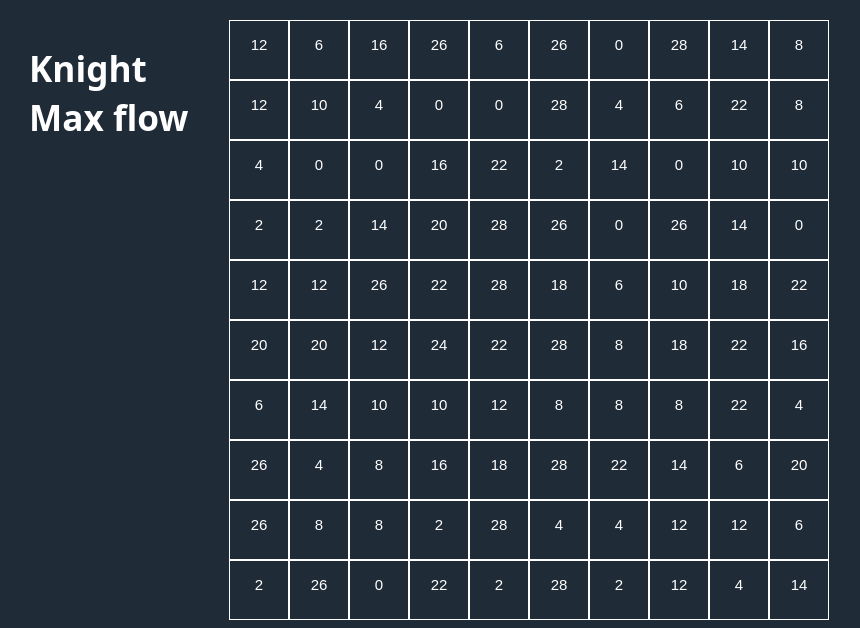
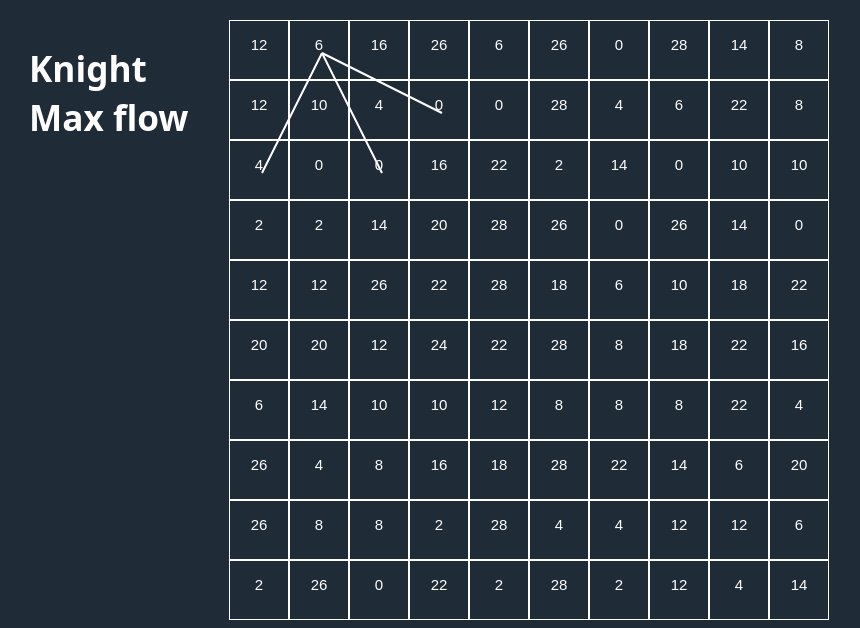
Before and after one commit to captainswain/knight-max-flow, a plain HTML site: page index.html in a window 1280 px wide. Shown: the whole page, without its empty margins (211-1071 px from the left). Drawn offline with nearby package versions, Linux system fonts and the light colour scheme.

Commit message:
Finding next available moves basics

```diff
--- a/index.html
+++ b/index.html
@@ -38,12 +38,17 @@
     // Draw cells
     drawBoard(context);
 
+    // drawCellLine(1, 9, 2, 5, context)
+
     // Generate random matrix
     var matrix = generateMatrix();
 
     // Print weights in grid
     printValues(matrix, context)
 
+    // Testing
+    findNextMoves(2, 1, matrix);
+
 
 </script>
 
--- a/knightflow.js
+++ b/knightflow.js
@@ -15,6 +15,15 @@ function writeCellWeight(x, y, weight, context) {
     context.textAlign = "center";
     context.fillText(weight, ((x * 60) - 30), ((y * 60) - 30));
 }
+
+function drawCellLine(x1,y1, x2, y2, context){
+    context.beginPath();
+    context.moveTo((x1 * 60) - 27, (y1 * 60) - 27);
+    context.lineTo((x2 * 60) - 27, (y2 * 60) - 27);
+    context.stroke();
+}
+
+
 
 
 function generateMatrix(){
@@ -39,12 +48,21 @@ function printValues(array, context){
     }
 }
 
-
 function findNextMoves(x,y, matrix){
     // All possible knight moves from currentposition
     var possible_moves = [[2,1], [1,2], [-1,2], [-2,1], [-2,-1], [-1,-2], [1,-2], [2,-1]];
     var valid_moves = [];
 
+    for (var i = 0; i < 8; i++){
+        var new_x = x + possible_moves[i][0];
+        var new_y = y + possible_moves[i][1];
+
+        if (matrix[new_y -1][new_x - 1] != null){
+            console.log("This move exists! x=" + new_x + " y = " + new_y);
+            console.log(matrix[new_y -1][new_x - 1]);
+            drawCellLine(x, y, new_x, new_y, context);
+        }
+    }
 
 
 }
```
